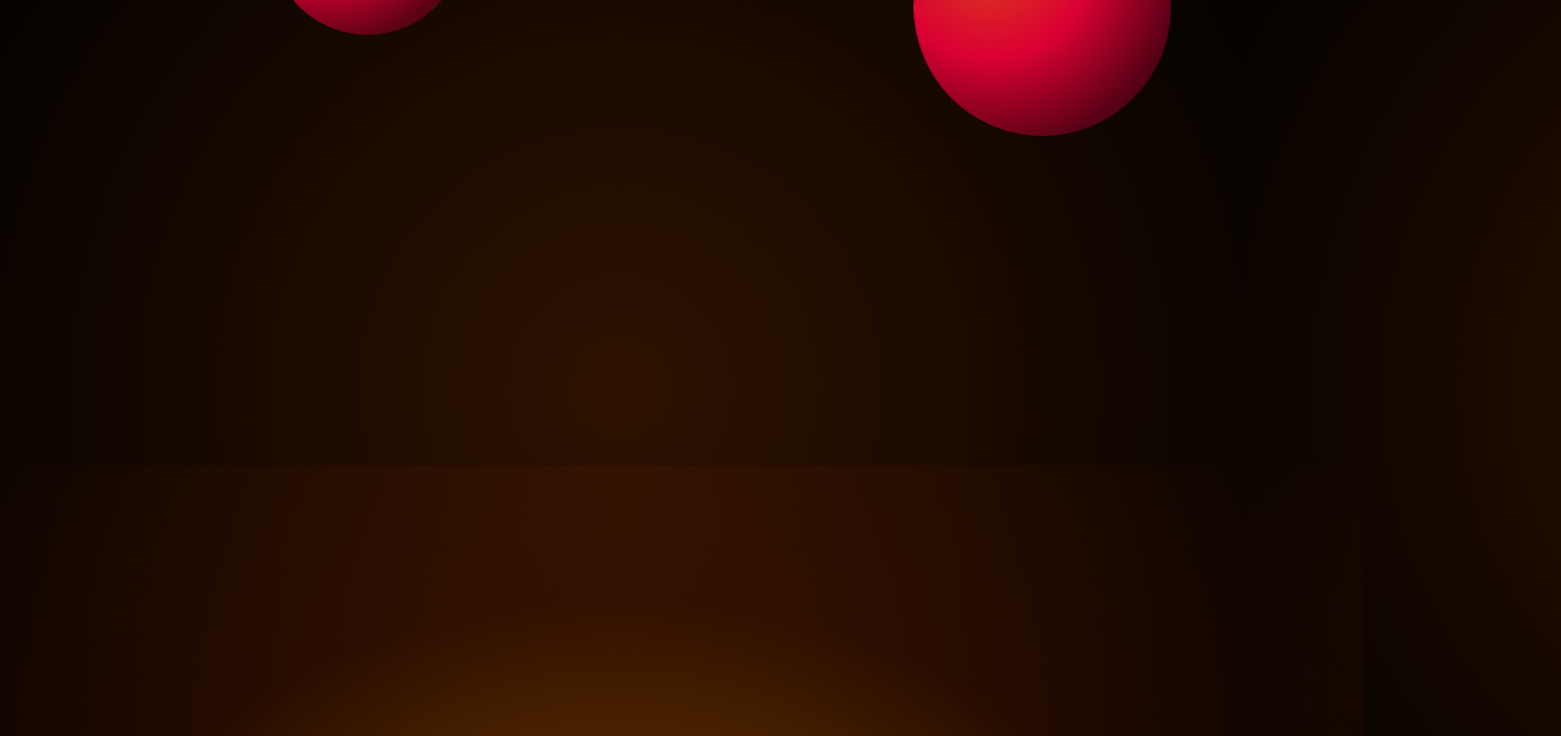
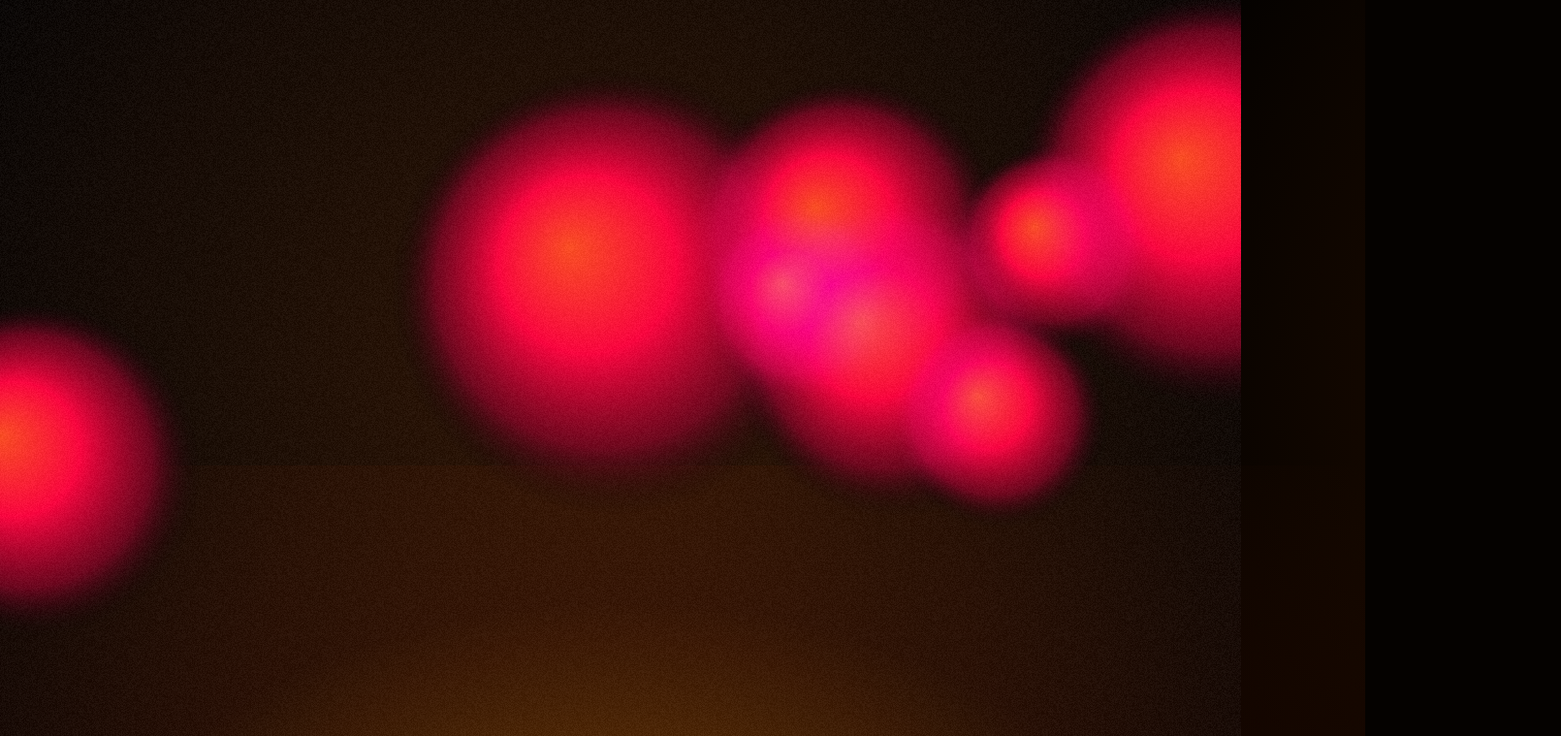
Before and after one commit to blessdog/bongpot, a website built with Vite: page index.html in a window 1280 px wide. Shown: the top 759 px of the page at 97% size, 1610 px wide, since content can reach past the window. Built offline with nearby package versions, Linux system fonts and the light colour scheme.

Commit message:
Completely rewrite renderer in Canvas 2D to guarantee GPU stability and permanently fix DOM crashing bug

```diff
--- a/index.html
+++ b/index.html
@@ -6,13 +6,11 @@
     <title>bongpot.com - Psychedelic Lava Lamp</title>
   </head>
   <body>
-    <!-- Tungsten bulb glow from the bottom -->
+    <!-- 100% Canvas based rendering to completely avoid Chrome DOM/GPU crashes -->
+    <canvas id="lava-lamp"></canvas>
+
+    <!-- Warm tungsten bulb illuminating from below (safe DOM element) -->
     <div class="tungsten-glow"></div>
-
-    <!-- The Lava Lamp Container -->
-    <div class="lava-lamp" id="lava-lamp">
-      <!-- Orbs will be dynamically injected here by main.js -->
-    </div>
 
     <script type="module" src="/src/main.js"></script>
   </body>
--- a/src/main.js
+++ b/src/main.js
@@ -1,57 +1,107 @@
 import './style.css';
 
-const lavaLamp = document.getElementById('lava-lamp');
+const canvas = document.getElementById('lava-lamp');
+const ctx = canvas.getContext('2d');
 
-// Create the wax blobs
-const numOrbs = 6;
+let width = window.innerWidth;
+let height = window.innerHeight;
 
-function createOrb() {
-  const orb = document.createElement('div');
-  orb.classList.add('orb');
+function resize() {
+  width = window.innerWidth;
+  height = window.innerHeight;
+  canvas.width = width;
+  canvas.height = height;
+}
+window.addEventListener('resize', resize);
+resize();
 
-  // Varied sizes for splitting/merging effect (100px to 450px)
-  const size = Math.random() * 350 + 100;
-  orb.style.width = `${size}px`;
-  orb.style.height = `${size}px`;
+// Add film grain texture pattern to be drawn on top
+const grainCanvas = document.createElement('canvas');
+const grainCtx = grainCanvas.getContext('2d');
+grainCanvas.width = 200;
+grainCanvas.height = 200;
 
-  // Random horizontal distribution
-  const startX = Math.random() * 100;
-  orb.style.left = `${startX}vw`;
+// Generate static noise for the 1970s film grain look
+for (let x = 0; x < grainCanvas.width; x++) {
+  for (let y = 0; y < grainCanvas.height; y++) {
+    const val = Math.floor(Math.random() * 255);
+    grainCtx.fillStyle = `rgba(${val}, ${val}, ${val}, 0.05)`;
+    grainCtx.fillRect(x, y, 1, 1);
+  }
+}
+const grainPattern = ctx.createPattern(grainCanvas, 'repeat');
 
-  // Start near the bottom (tungsten bulb) or top (cooling off)
-  const startY = Math.random() > 0.5 ? (100 + Math.random() * 20) : (-20 - Math.random() * 20);
-  orb.style.top = `${startY}vh`;
+const numOrbs = 8;
+const orbs = [];
 
-  // Convection current animation (Slow rising or sinking)
-  // The physics of lava lamps: hot wax rises, cools at top, and sinks.
-  const isRising = startY > 50;
+for (let i = 0; i < numOrbs; i++) {
+  orbs.push({
+    x: Math.random() * width,
+    y: Math.random() * height,
+    radius: Math.random() * 150 + 100, // 100px to 250px radius
+    vx: (Math.random() - 0.5) * 0.5,
+    vy: (Math.random() - 0.5) * 1.5,
+  });
+}
 
-  const endY = isRising ? (-20 - Math.random() * 30) : (100 + Math.random() * 30);
-  const endX = startX + (Math.random() * 20 - 10); // Slight horizontal drift
+function animate() {
+  requestAnimationFrame(animate);
 
-  // Explicit slowness (40s to 90s per movement)
-  const duration = Math.random() * 50000 + 40000;
+  // Clear the canvas
+  ctx.clearRect(0, 0, width, height);
 
-  // We use the Web Animations API (WAAPI) for smoother control over long physics-like movements
-  orb.animate(
-    [
-      { transform: `translate(0, 0) scale(1)` },
-      { transform: `translate(${endX - startX}vw, ${endY - startY}vh) scale(${0.8 + Math.random() * 0.5})` }
-    ],
-    {
-      duration: duration,
-      iterations: Infinity,
-      direction: 'alternate',
-      easing: 'ease-in-out' // Simulates acceleration near heat source and deceleration at top
+  // Use screen blending for optical merging of translucent wax
+  ctx.globalCompositeOperation = 'screen';
+
+  for (let orb of orbs) {
+    // Very slow convection physics
+    // If near top, start sinking
+    if (orb.y < height * 0.3) {
+      orb.vy += 0.005;
     }
+    // If near bottom, start rising
+    else if (orb.y > height * 0.7) {
+      orb.vy -= 0.005;
+    }
+
+    // Add random horizontal drift
+    orb.vx += (Math.random() - 0.5) * 0.02;
+
+    // Dampen velocities to keep it super slow and cinematic
+    orb.vx *= 0.99;
+    orb.vy *= 0.995;
+
+    // Apply velocity
+    orb.x += orb.vx;
+    orb.y += orb.vy;
+
+    // Keep horizontally constrained
+    if (orb.x < -orb.radius) orb.x = width + orb.radius;
+    if (orb.x > width + orb.radius) orb.x = -orb.radius;
+
+    // Subsurface scattering gradient
+    // Center is offset slightly to simulate the backlit effect
+    const gradient = ctx.createRadialGradient(
+      orb.x - orb.radius * 0.2, orb.y - orb.radius * 0.2, 0,
+      orb.x, orb.y, orb.radius
     );
 
-  lavaLamp.appendChild(orb);
+    // Deep crimson / magenta wax fading to transparent
+    gradient.addColorStop(0, '#ff4b1f'); // Hot center
+    gradient.addColorStop(0.4, '#ff003c'); // Crimson mid
+    gradient.addColorStop(0.75, 'rgba(128, 0, 32, 0.8)'); // Dark red outer edge
+    gradient.addColorStop(1, 'transparent'); // Fade out for soft optical blending
+
+    ctx.fillStyle = gradient;
+    ctx.beginPath();
+    ctx.arc(orb.x, orb.y, orb.radius, 0, Math.PI * 2);
+    ctx.fill();
   }
 
-// Generate the initial convection cycle
-for (let i = 0; i < numOrbs; i++) {
-  createOrb();
+  // Draw film grain overlay
+  ctx.globalCompositeOperation = 'source-over';
+  ctx.fillStyle = grainPattern;
+  ctx.fillRect(0, 0, width, height);
 }
 
-// Removed depth orbs to prevent SVG filter alpha explosion.
+animate();
--- a/src/style.css
+++ b/src/style.css
@@ -5,8 +5,18 @@ body, html {
   height: 100%;
   /* Clear/Yellow fluid with deep warm ambiance */
   background: radial-gradient(circle at center, #2e1200 0%, #050200 100%);
+  background-color: #050200;
   overflow: hidden;
-  background-color: #050200;
+}
+
+canvas {
+  display: block;
+  width: 100vw;
+  height: 100vh;
+  position: absolute;
+  top: 0;
+  left: 0;
+  z-index: 1;
 }
 
 /* Warm tungsten bulb illuminating from below */
@@ -21,26 +31,3 @@ body, html {
   z-index: 0;
   pointer-events: none;
 }
-
-/* Viscous gooey container */
-.lava-lamp {
-  position: absolute;
-  top: 0;
-  left: 0;
-  width: 100%;
-  height: 100%;
-  z-index: 1;
-}
-
-/*
-  Subsurface scattering & translucent wax:
-  We use radial gradients to make the center look hot/dense
-  and the edges fade to transparent for soft blending.
-*/
-.orb {
-  position: absolute;
-  border-radius: 50%;
-  /* Deep crimson / magenta wax fading to transparent */
-  background: radial-gradient(circle at 30% 30%, #ff4b1f 0%, #ff003c 40%, rgba(128, 0, 32, 0.8) 75%, transparent 100%);
-  opacity: 0.85; /* Replaced screen blend mode with simple opacity to fix GPU crashes */
-}
```
Lines whose indentation alone changed are shown as unchanged.
